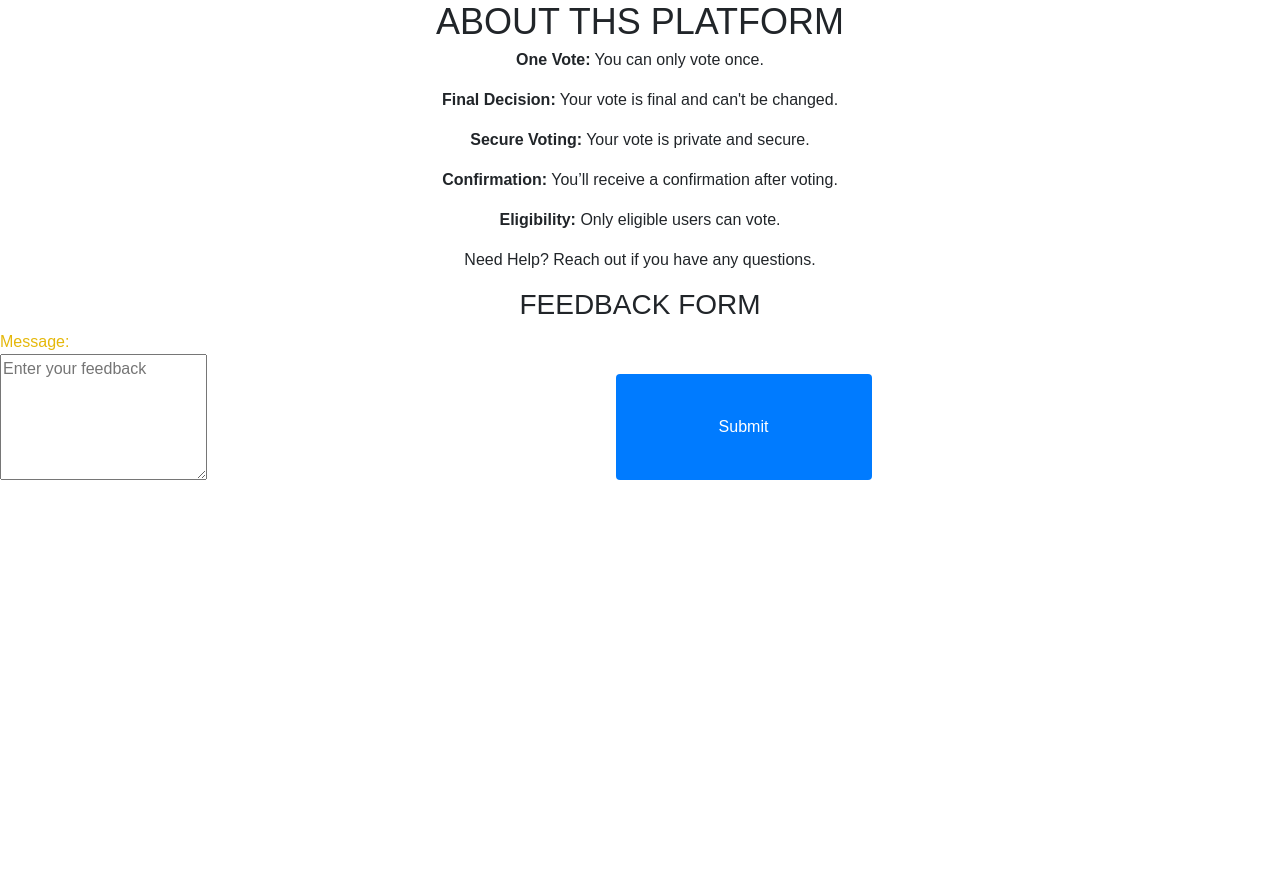
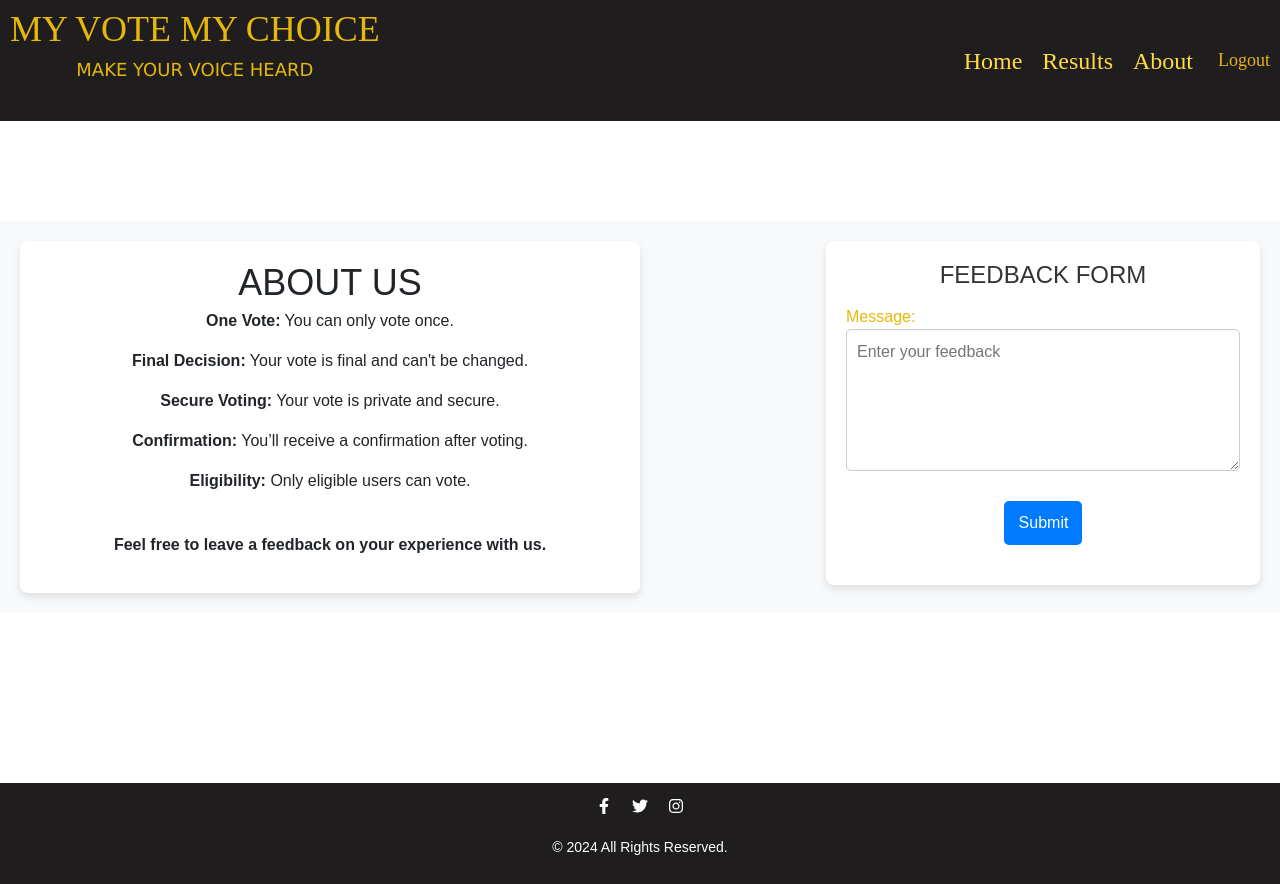
Before and after one commit to BarryBaros/voting-app, a React (Create React App) app: page /about in a window 1280 px wide. Before the commit the page ends 800 px from the top, so only its background shows below. Built offline with nearby package versions, Linux system fonts and the light colour scheme; the HTML template or start-up script is replaced by a standard one.

Commit message:
style about page

```diff
--- a/src/components/About.js
+++ b/src/components/About.js
@@ -1,4 +1,7 @@
 import React, { useState } from 'react';
+import Footer from './Footer';
+import Navbar from './Navbar';
+
 
 function About() {
   const [message, setMessage] = useState('');
@@ -11,15 +14,18 @@ function About() {
   };
 
   return (
+    <>
+    <Navbar />
     <div className="about-container">
       <div className="about-content">
-        <h1>ABOUT THS PLATFORM</h1>
+        <h1>ABOUT US</h1>
         <p><strong>One Vote:</strong> You can only vote once.</p>
         <p><strong>Final Decision:</strong> Your vote is final and can't be changed.</p>
         <p><strong>Secure Voting:</strong> Your vote is private and secure.</p>
         <p><strong>Confirmation:</strong> You’ll receive a confirmation after voting.</p>
         <p><strong>Eligibility:</strong> Only eligible users can vote.</p>
-        <p>Need Help? Reach out if you have any questions.</p>
+        <br />
+        <p><b>Feel free to leave a feedback on your experience with us.</b></p>
       </div>
 
       <div className="feedback-form">
@@ -37,6 +43,8 @@ function About() {
         </form>
       </div>
     </div>
+    <Footer />
+    </>
   );
 }
 
--- a/src/components/AdminLandingPage.js
+++ b/src/components/AdminLandingPage.js
@@ -29,7 +29,7 @@ const presidentialCandidates = [
     party: 'ODM',
     image: 'https://media.gettyimages.com/id/1385767484/photo/mature-man-leading-a-demonstration-using-a-megaphone.jpg?s=612x612&w=0&k=20&c=e1e9IKMU5m3jq71J1--HwahReURFN0wxI8x_arLK2JQ='
   },
-];
+];// Presidential candidates arrays
 
 const senatorialCandidates = [
   {
--- a/src/styles.css
+++ b/src/styles.css
@@ -135,7 +135,6 @@ span:hover {
   align-items: center;
   font-family: 'Times New Roman', Times, serif;
   font-weight: 500;
-  padding: 20px;
   background-color: #1F1D1D;
 
 }
@@ -145,6 +144,7 @@ span:hover {
   font-family: 'Times New Roman', Times, serif;
   font-weight: 500;
   color: #E5B80B;
+  padding: 0 0 0 10px;
 }
 
 .navbar-title:hover {
@@ -156,6 +156,7 @@ span:hover {
   display: flex;
   align-items: center;
   flex-wrap: wrap;
+  margin-left: 5px;
 }
 
 .navbar-links a {
@@ -291,7 +292,7 @@ span:hover {
 }
 
 .footer {
-  padding: 20px;
+  padding: 10px;
   background-color: #1F1D1D;
   color: #fff;
   text-align: center;
@@ -555,3 +556,59 @@ span:hover {
 .form-field label{
   color: #000000;
 }
+
+
+/*ABOUT PAGE*/
+
+.about-container {
+  display: flex;
+  justify-content: space-between;
+  align-items: flex-start;
+  padding: 20px;
+  background-color: #f8f9fa; /* Light background color */
+  margin-top: 100px;
+  margin-bottom: 170px;
+}
+
+.about-content {
+  width: 50%; /* Takes 60% of the width */
+  padding: 20px;
+  background-color: #fff;
+  border-radius: 8px;
+  box-shadow: 0 4px 8px rgba(0, 0, 0, 0.1); /* Adds a subtle shadow */
+}
+
+.feedback-form {
+  width: 35%; /* Takes 35% of the width */
+  padding: 20px;
+  background-color: #fff;
+  border-radius: 8px;
+  box-shadow: 0 4px 8px rgba(0, 0, 0, 0.1); /* Adds a subtle shadow */
+}
+
+.feedback-form h3 {
+  margin-bottom: 15px;
+  font-size: 1.5rem;
+  color: #333;
+}
+
+.feedback-form textarea {
+  width: 100%;
+  padding: 10px;
+  margin-bottom: 10px;
+  border: 1px solid #ccc;
+  border-radius: 5px;
+}
+
+.submit-btn {
+  background-color: #007bff; /* Blue button */
+  color: #fff;
+  padding: 10px 15px;
+  border: none;
+  border-radius: 5px;
+  cursor: pointer;
+}
+
+.submit-btn:hover {
+  background-color: #0056b3; /* Darker blue on hover */
+}
```
